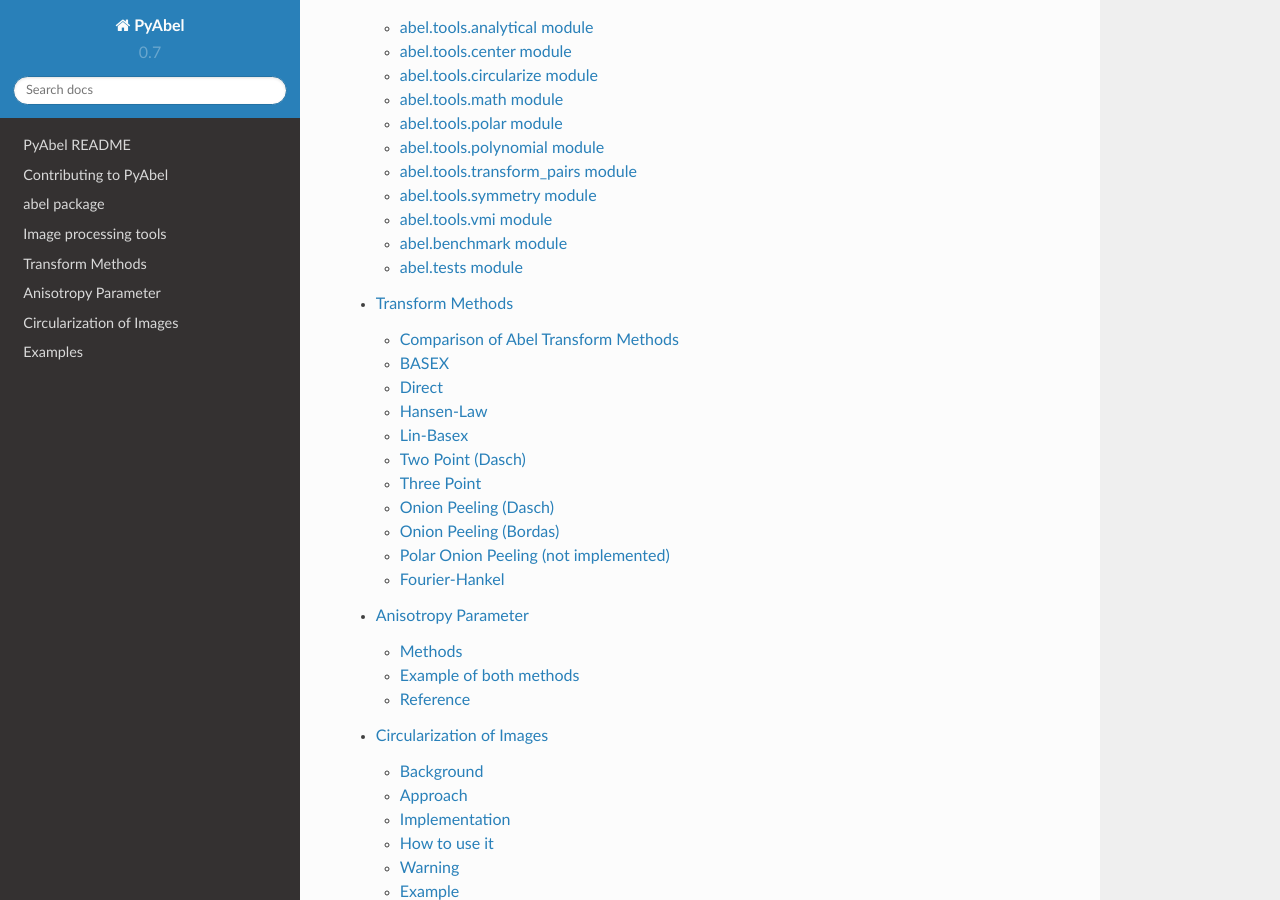
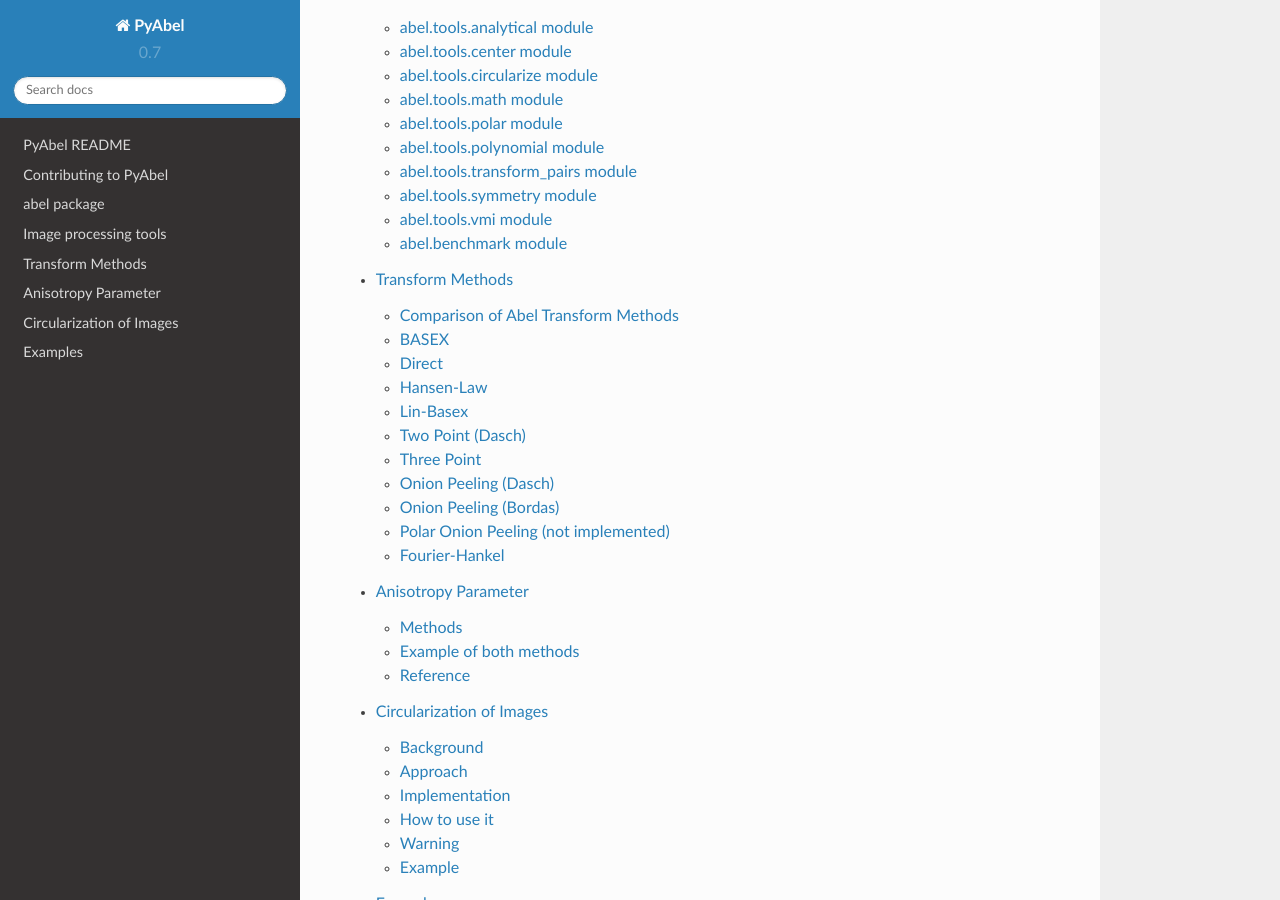
Before and after one commit to PyAbel/PyAbel, a Sphinx documentation site: the page built from doc/index.rst, in a window 1280 px wide and 900 px high, scrolled down 996 px. Built offline with Sphinx 7.4.7 and the Read the Docs theme 2.0.0, drawn with Linux system fonts in a browser that asks for light colours.

Commit message:
Reverted wrong commit 520dd1dcd46fd4ade18ca42ac41d07f601023895.

```diff
--- a/doc/abel.rst
+++ b/doc/abel.rst
@@ -177,11 +177,3 @@
     :members:
     :undoc-members:
     :show-inheritance:
-
-abel.tests module
------------------
-
-.. automodule:: abel.tests.run
-    :members:
-    :undoc-members:
-    :show-inheritance:
```
